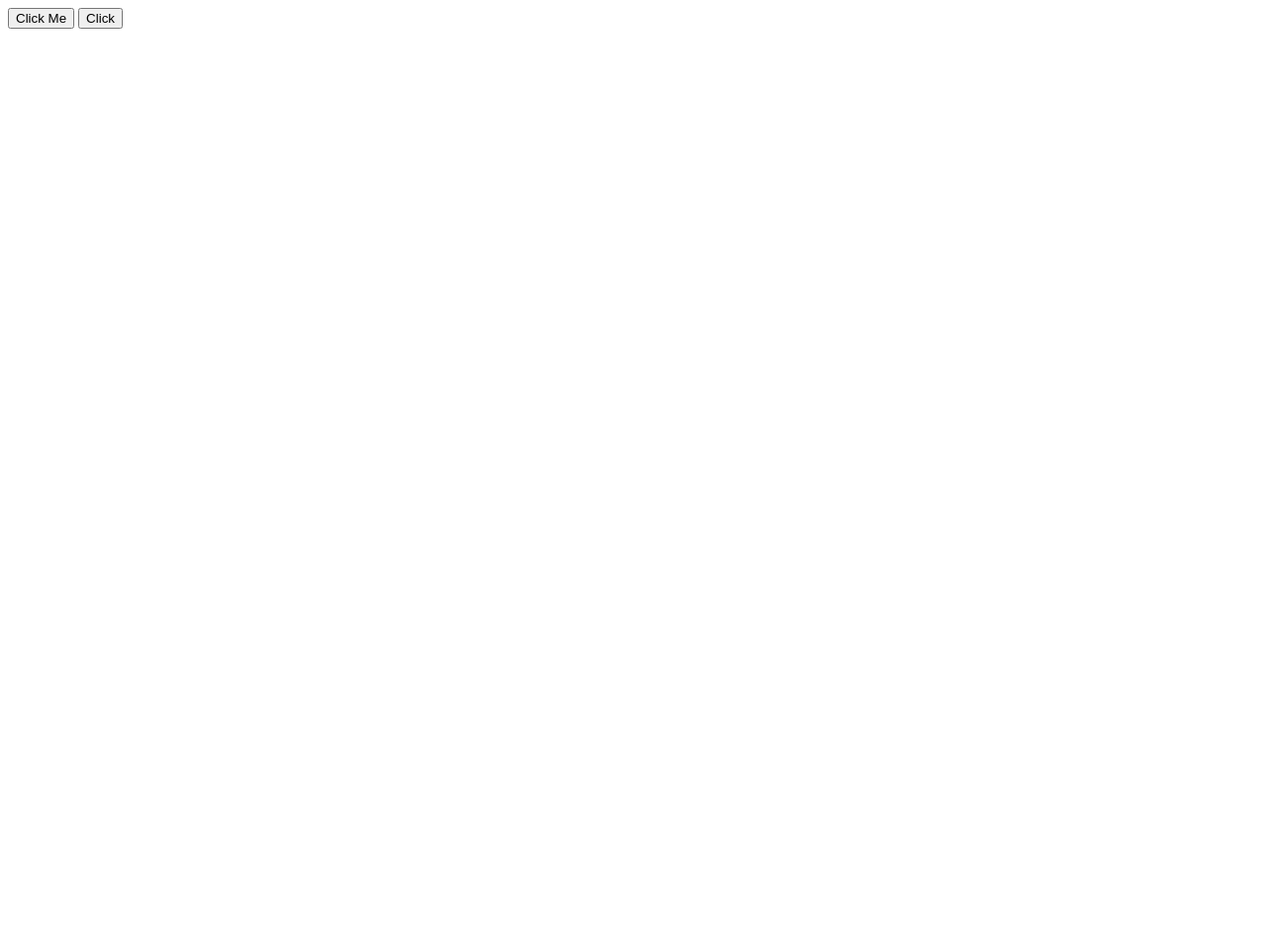
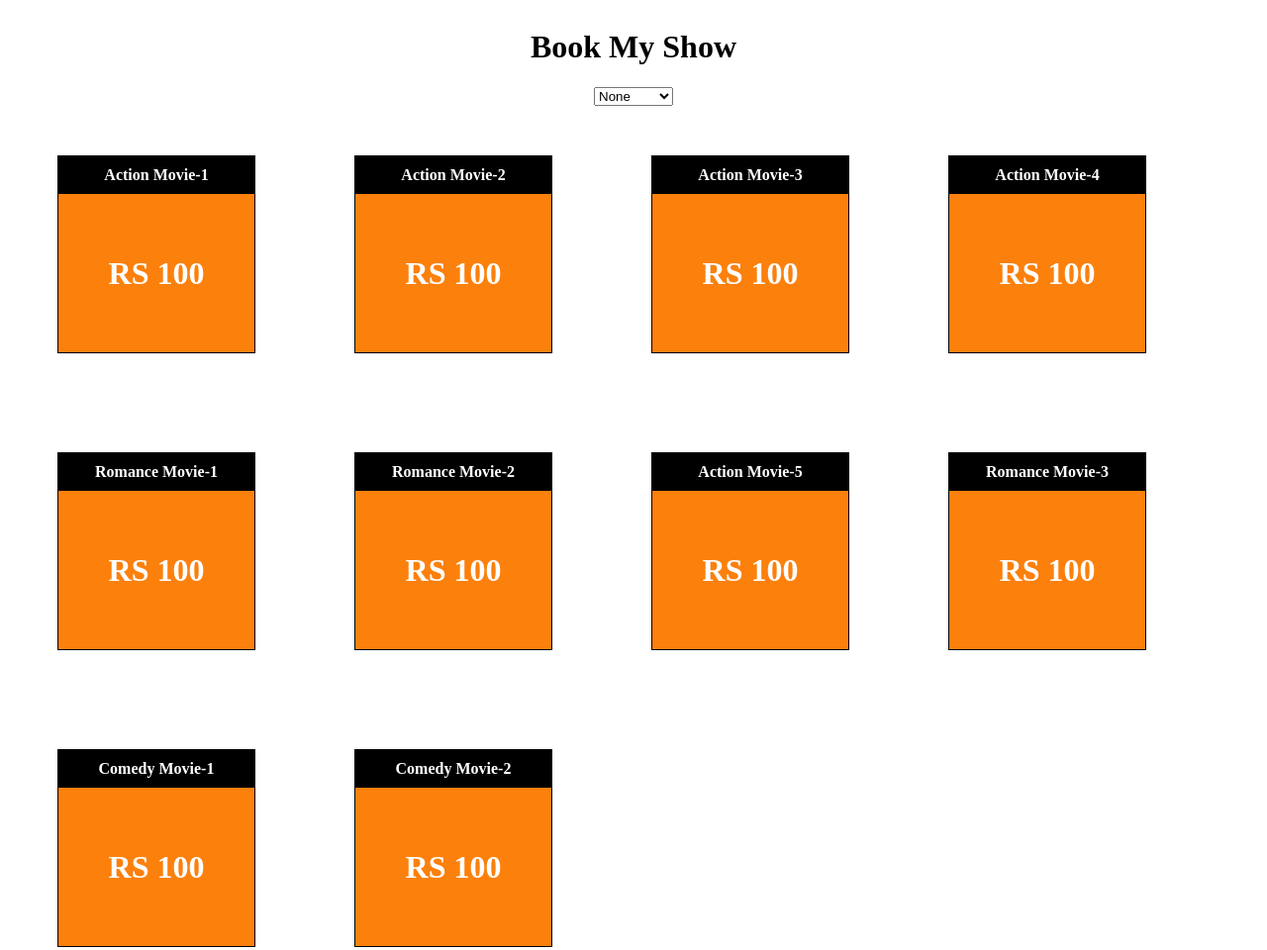
Before and after one commit to shaikzahid0713/Scaler, a plain HTML site: page LLD/Javascript/Event-Handling/index.html in a window 1280 px wide. Shown: the whole page at 99% size. Before the commit the page ends 800 px from the top, so only its background shows below. Drawn offline with Linux system fonts and the light colour scheme.

Commit message:
Movie Tickets Filter using Javascript Event Listener

```diff
--- a/LLD/Javascript/Event-Handling/index.html
+++ b/LLD/Javascript/Event-Handling/index.html
@@ -4,12 +4,63 @@
     <meta charset="UTF-8">
     <meta name="viewport" content="width=device-width, initial-scale=1.0">
     <title>Document</title>
+    <link rel="stylesheet" href="style.css">
 </head>
 <body>
+
     <div class="parent">
-        <button id="click-btn" data-btn="first">Click Me</button>
-        <button id="click" data-btn="second">Click</button>
+        <h1>Book My Show</h1>
+        <select name="movie_type" id="movie_type">
+            <option value="none">None</option>
+            <option value="action">Action</option>
+            <option value="romance">Romance</option>
+            <option value="comedy">Comedy</option>
+        </select>
     </div>
+
+        <div class="allMovies">
+            <div id="movies" data-category="action">
+                <div id="header">Action Movie-1</div>
+                <p id="content">RS 100</p>
+            </div>
+            <div id="movies" data-category="action">
+                <div id="header">Action Movie-2</div>
+                <p id="content">RS 100</p>
+            </div>
+            <div id="movies" data-category="action">
+                <div id="header">Action Movie-3</div>
+                <p id="content">RS 100</p>
+            </div>
+            <div id="movies" data-category="action">
+                <div id="header">Action Movie-4</div>
+                <p id="content">RS 100</p>
+            </div>
+            <div id="movies" data-category="romance">
+                <div id="header">Romance Movie-1</div>
+                <p id="content">RS 100</p>
+            </div>
+            <div id="movies" data-category="romance">
+                <div id="header">Romance Movie-2</div>
+                <p id="content">RS 100</p>
+            </div>
+            <div id="movies" data-category="action">
+                <div id="header">Action Movie-5</div>
+                <p id="content">RS 100</p>
+            </div>
+            <div id="movies" data-category="romance">
+                <div id="header">Romance Movie-3</div>
+                <p id="content">RS 100</p>
+            </div>
+            <div id="movies" data-category="comedy">
+                <div id="header">Comedy Movie-1</div>
+                <p id="content">RS 100</p>
+            </div>
+            <div id="movies" data-category="comedy">
+                <div id="header">Comedy Movie-2</div>
+                <p id="content">RS 100</p>
+            </div>
+        </div>
+
 
     <script src="script.js"></script>
 </body>
--- a/LLD/Javascript/Event-Handling/script.js
+++ b/LLD/Javascript/Event-Handling/script.js
@@ -1,10 +1,48 @@
-let click_me = document.getElementById('click-btn');
+let filter = document.querySelector('select');
+console.log(filter);
+
+let allMovies = document.querySelector('.allMovies');
 
 
-click_me.addEventListener('click', function(event) {
-    console.log(event.target);
-    let p_tag = document.createElement('p');
-    p_tag.innerText = 'Hello';
-    let parent = document.querySelector('.parent');
-    parent.appendChild(p_tag);
+/*
+    1. Filter Event Listener: The event listener listens for the change event on the filter element (likely a dropdown or select menu).
+
+    2. Category Selection: It captures the selected category from filter.value.
+
+    3. Ticket Visibility: You then query all elements with the #content ID (this might be incorrect as IDs are usually unique, but it's fine if you're using them for this case). Based on the selected category, you either show or hide parent elements of the selected content.
+
+    4. Visibility Logic:
+        If a valid category is selected (anything other than 'none'), the code iterates through all #content elements and compares their parent element’s data-category attribute to the selected category. If they match, the parent’s display is set to block; otherwise, it's set to none.
+        If 'none' is selected, all tickets are shown by setting their parent’s display to block.
+
+Potential Improvements or Considerations:
+
+    1. Unique IDs: As mentioned, #content should generally be unique. If you intend to select multiple elements, consider using classes instead (e.g., .content).
+    2. Event Listener Optimization: If the number of tickets (elements) is large, this logic could be optimized using techniques like documentFragment or simply by using requestAnimationFrame for smoother performance.
+    3. Better Categorization: Ensure the data-category attributes are being applied correctly to the parent elements to prevent issues.
+
+*/
+
+filter.addEventListener('change', function(event) {
+
+    let category = filter.value;
+    console.log(category);
+
+    let allTickets = document.querySelectorAll('#content');
+
+    if (category !== 'none') {
+        for (let i = 0; i < allTickets.length; i++) {
+            if (category === allTickets[i].parentElement.getAttribute('data-category')) {
+                allTickets[i].parentElement.style.display = 'block';
+            }
+            else {
+                allTickets[i].parentElement.style.display = 'none';
+            }
+        }
+    }
+    else {
+        for (let i = 0; i < allTickets.length; i++) {
+            allTickets[i].parentElement.style.display = 'block';
+        }
+    }
 })
--- a/LLD/Javascript/Event-Handling/style.css
+++ b/LLD/Javascript/Event-Handling/style.css
@@ -0,0 +1,36 @@
+.parent {
+    display: flex;
+    flex-direction: column;
+    align-items: center;
+    justify-content: center;
+}
+
+.allMovies {
+    display: flex;
+    flex-wrap: wrap;
+}
+
+
+#movies {
+    box-sizing: border-box;
+    margin: 50px;
+    height: 200px;
+    width: 200px;
+    border: 1px solid black;
+    background-color: rgb(252, 128, 12);
+    font-weight: bolder;
+}
+
+#header {
+    background-color: black;
+    color: white;
+    text-align: center;
+    padding: 10px;
+}
+
+#content {
+    color: white;
+    text-align: center;
+    padding-top: 15%;
+    font-size: xx-large;
+}
```
